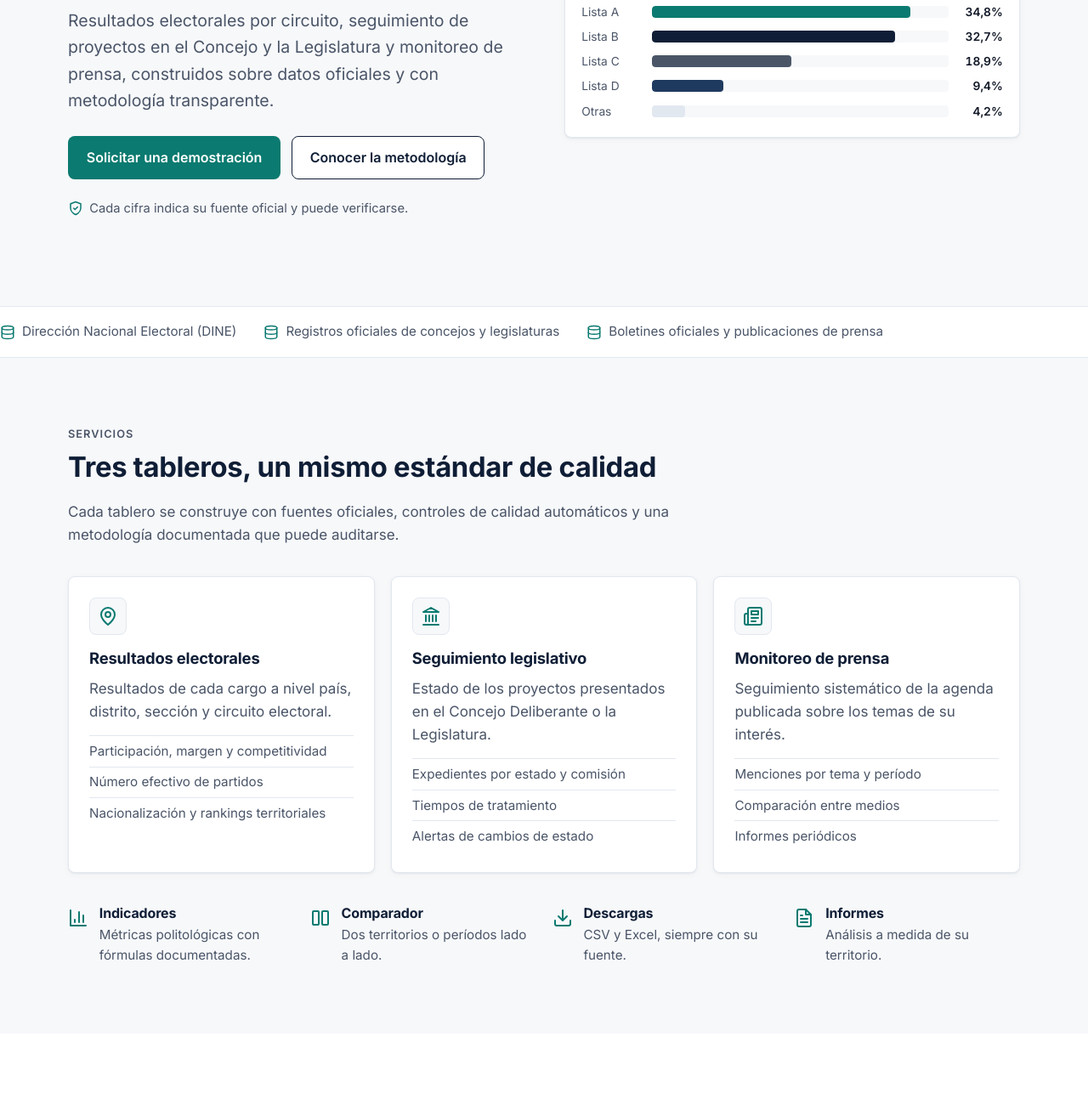
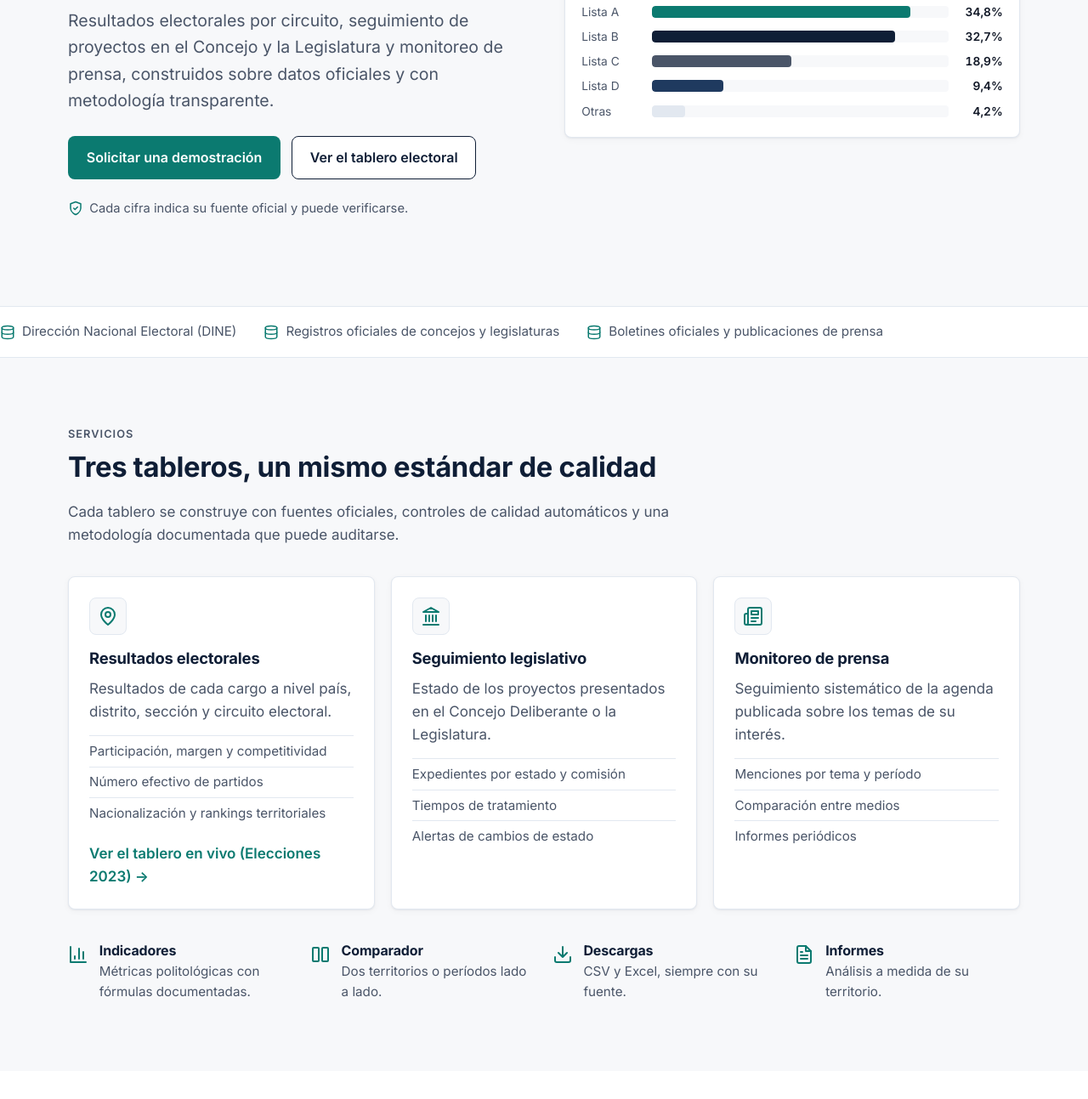
Before and after one commit to leandrodomecq-lgtm/tablero-electoral-web, a plain HTML site: page index.html in a window 1280 px wide. Shown: the part 407-1700 px from the top of the page at 85% size. Drawn offline with Linux system fonts and the light colour scheme.

Commit message:
Enlaces al tablero electoral publicado

```diff
--- a/index.html
+++ b/index.html
@@ -68,6 +68,10 @@
     .boton-contorno:hover { background: var(--color-fondo); color: var(--color-primario); }
     .boton-blanco { background: var(--color-superficie); color: var(--color-acento); }
     .boton-blanco:hover { background: var(--color-fondo); color: var(--color-acento-hover); }
+    .boton-contorno-claro { border-color: var(--color-superficie); color: var(--color-superficie); }
+    .boton-contorno-claro:hover { background: var(--color-primario); color: var(--color-superficie); }
+    .enlace-vivo { display: inline-block; margin-top: 1rem; font-weight: 600; text-decoration: none; }
+    .enlace-vivo:hover { text-decoration: underline; }
 
     /* Encabezado */
     header { position: sticky; top: 0; z-index: 10; background: var(--color-primario); }
@@ -260,7 +264,7 @@
           <p class="bajada">Resultados electorales por circuito, seguimiento de proyectos en el Concejo y la Legislatura y monitoreo de prensa, construidos sobre datos oficiales y con metodología transparente.</p>
           <div class="acciones">
             <a class="boton boton-acento" href="mailto:leandrodpmecq@gmail.com?subject=Solicitud%20de%20demostraci%C3%B3n">Solicitar una demostración</a>
-            <a class="boton boton-contorno" href="#metodologia">Conocer la metodología</a>
+            <a class="boton boton-contorno" href="https://tablero-electoral-ar.streamlit.app" target="_blank" rel="noopener">Ver el tablero electoral</a>
           </div>
           <p class="nota-fuente"><svg class="icono" aria-hidden="true"><use href="#i-escudo"/></svg>Cada cifra indica su fuente oficial y puede verificarse.</p>
         </div>
@@ -314,6 +318,7 @@
               <li>Número efectivo de partidos</li>
               <li>Nacionalización y rankings territoriales</li>
             </ul>
+            <a class="enlace-vivo" href="https://tablero-electoral-ar.streamlit.app" target="_blank" rel="noopener">Ver el tablero en vivo (Elecciones 2023) →</a>
           </article>
           <article class="tarjeta">
             <div class="tarjeta-icono"><svg class="icono" aria-hidden="true"><use href="#i-edificio"/></svg></div>
@@ -447,6 +452,7 @@
         <p>Le mostraremos cómo funcionan los tableros con datos de su territorio y qué indicadores pueden acompañar su trabajo.</p>
         <div class="acciones">
           <a class="boton boton-blanco" href="mailto:leandrodpmecq@gmail.com?subject=Solicitud%20de%20demostraci%C3%B3n">Solicitar una demostración</a>
+          <a class="boton boton-contorno-claro" href="https://tablero-electoral-ar.streamlit.app" target="_blank" rel="noopener">Ver el tablero electoral</a>
         </div>
       </div>
     </section>
```
